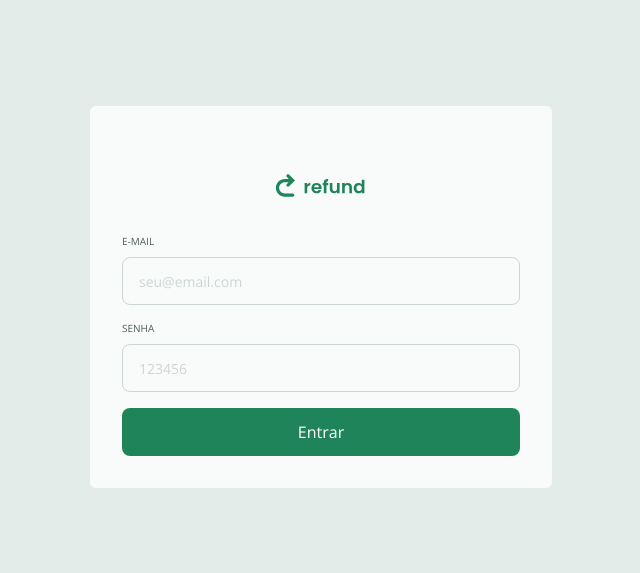
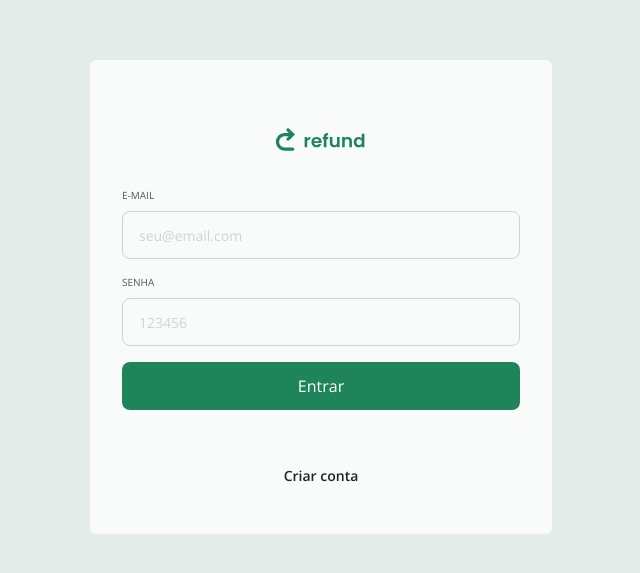
Before and after one commit to macedocmateus/refund-2.0-frontend, a React (Vite) app: page / in a window 1280 px wide. Shown: the part 103-676 px from the top of the page, without its empty margins (319-959 px from the left). Built offline with nearby package versions, Linux system fonts and the light colour scheme.

Commit message:
stylized sign up link

```diff
--- a/src/pages/SignIn.tsx
+++ b/src/pages/SignIn.tsx
@@ -34,6 +34,13 @@
             <Button type="submit" isLoading={isLoading}>
                 Entrar
             </Button>
+
+            <a
+                href="/signup"
+                className="text-sm font-semibold text-gray-100 mt-10 mb-4 text-center hover:text-green-800 transition ease-linear"
+            >
+                Criar conta
+            </a>
         </form>
     );
 }
```
